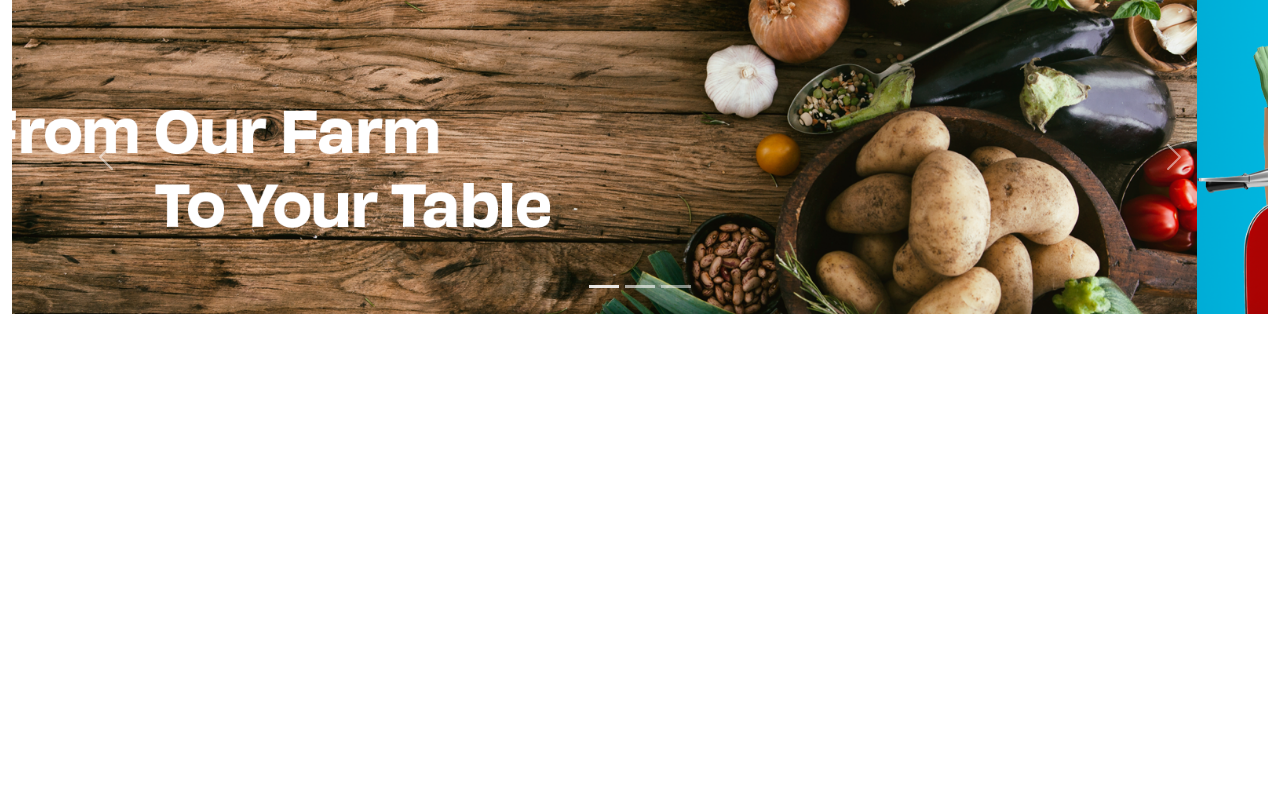
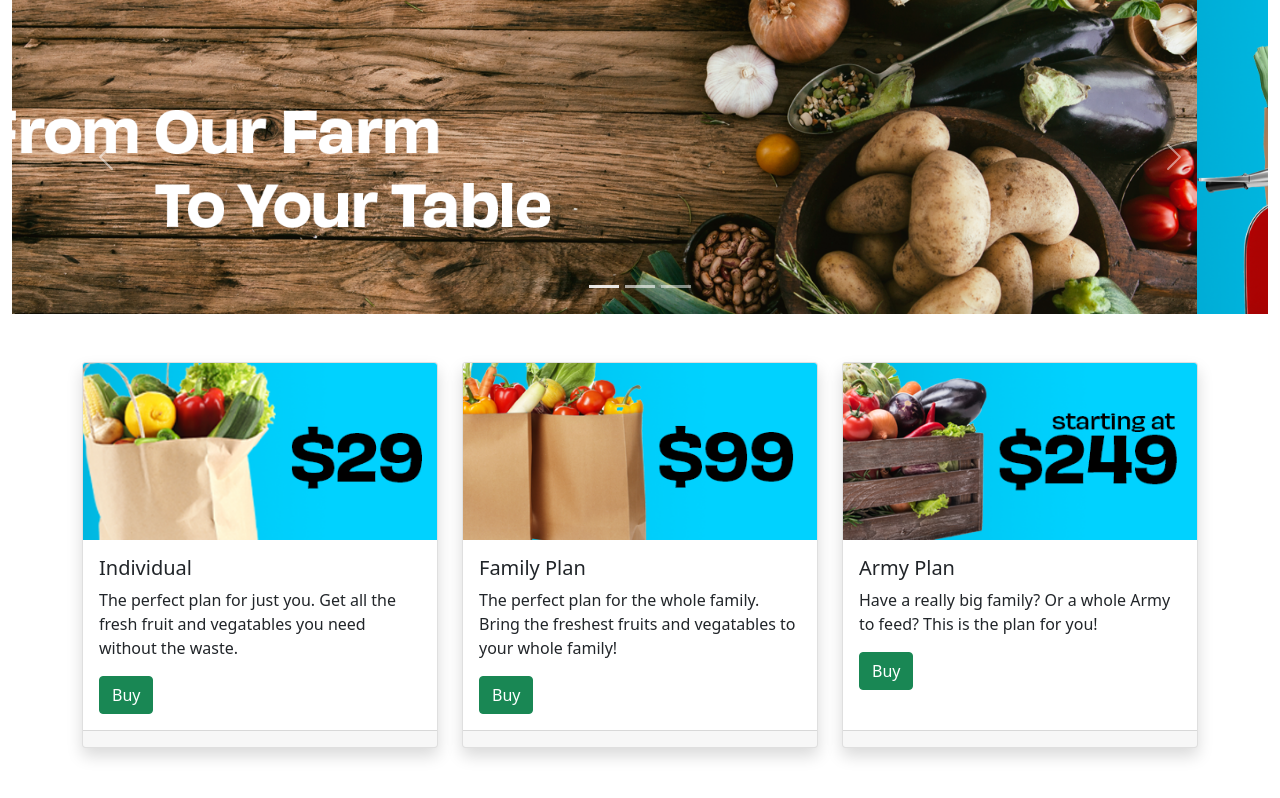
Before and after one commit to AdamCaretta/BuildingTheCarousel, a plain HTML site: page index.html in a window 1280 px wide. Drawn offline with nearby package versions, Linux system fonts and the light colour scheme.

Commit message:
Added Cards!
refer for tutorial

```diff
--- a/index.html
+++ b/index.html
@@ -44,6 +44,64 @@
                 <span class="carousel-control-next-icon" aria-hidden="true"></span>
                 <span class="visually-hidden">Next</span>
             </button>
+
+
+        </div>
+        <div class="container pt-5">
+            <div class="row row-cols-1 row-cols-md-3 g-4">
+                <div class="col">
+                    <div class="card h-100 shadow">
+                        <img src="img/indplan.png" class="card-img-top" alt="Individual Plan">
+                        <div class="card-body">
+                            <h5 class="card-title">
+                                Individual
+                            </h5>
+                            <p class="card-text">
+                                The perfect plan for just you. Get all the fresh fruit and vegatables you need without the waste.
+                            </p>
+                            <a href="#" class="btn btn-success">Buy</a>
+                        </div>
+                        <div class="card-footer">
+                            <small class="text-muted"></small>
+                        </div>
+                    </div>
+                </div>
+                <div class="col">
+                    <div class="card h-100 shadow">
+                        <img src="img/FamilyPlan.png" class="card-img-top" alt="Family Plan">
+                        <div class="card-body">
+                            <h5 class="card-title">
+                                Family Plan
+                            </h5>
+                            <p class="card-text">
+                                The perfect plan for the whole family. Bring the freshest fruits and vegatables to your whole family!
+                            </p>
+                            <a href="#" class="btn btn-success">Buy</a>
+                        </div>
+                        <div class="card-footer">
+                            <small class="text-muted"></small>
+                        </div>
+                    </div>
+                </div>
+                <div class="col">
+                    <div class="card h-100 shadow">
+                        <img src="img/armyplan.png" class="card-img-top" alt="Army Plan">
+                        <div class="card-body">
+                            <h5 class="card-title">
+                                Army Plan
+                            </h5>
+                            <p class="card-text">
+                                Have a really big family? Or a whole Army to feed? This is the plan for you!
+                            </p>
+                            <a href="#" class="btn btn-success">Buy</a>
+                        </div>
+                        <div class="card-footer">
+                            <small class="text-muted"></small>
+                        </div>
+                    </div>
+                </div>
+            </div>
+
         </div>
     </div>
 
```
